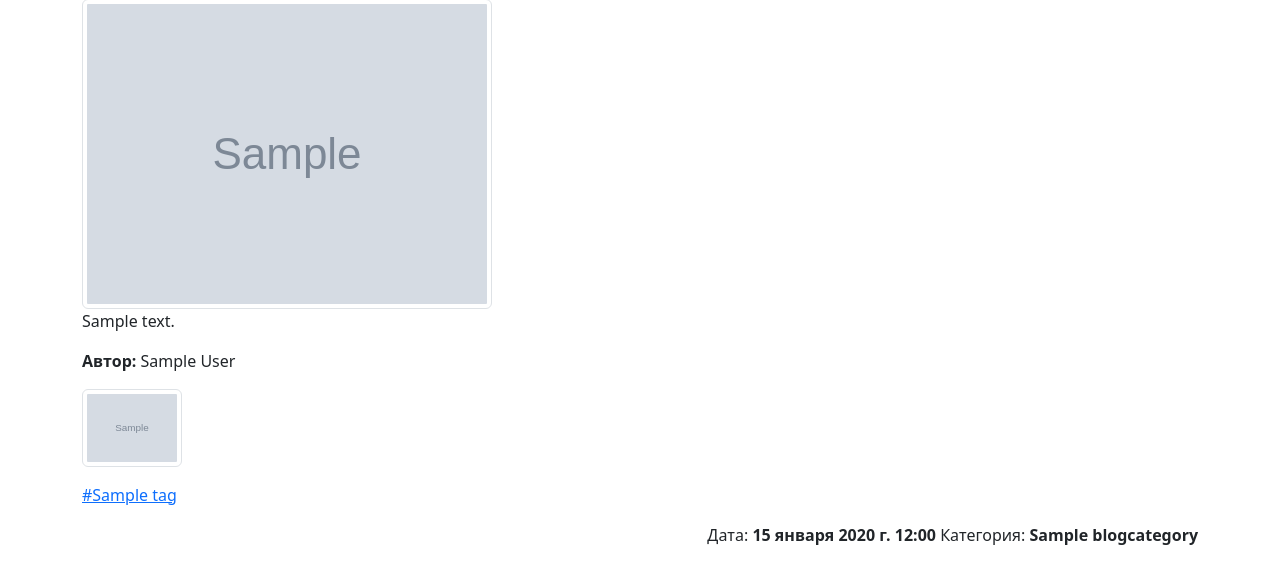
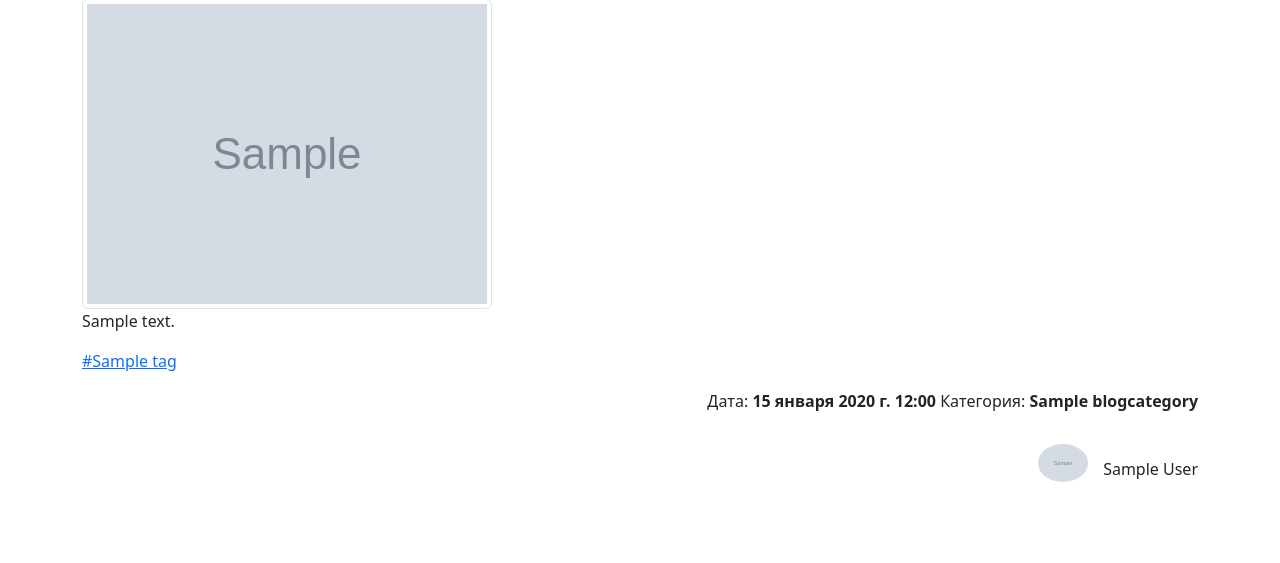
Before and after one commit to Regomal/Rob_in_Hoodie, a Django app: page /blog/1/1/ in a window 1280 px wide. Shown: the part 428-991 px from the top of the page. After the commit the page ends 910 px from the top, so only its background shows below. Run offline with Django 4.2, Linux system fonts and the light colour scheme; tables that the repository leaves empty hold one stand-in row (values such as "Sample post"); grey boxes marked "Sample" are stand-in pictures; parts of the project's set-up code (start-up, migrations or seed data) failed here and were passed over.

Commit message:
Author article 2

```diff
--- a/static/css/style.css
+++ b/static/css/style.css
@@ -40,3 +40,28 @@
     top: 3px;
     color: darkred;
 }
+.author{
+    height: 50px;
+    padding: 15px 0;
+    display: inline-block;
+    width: auto;
+    margin-bottom: 30px;
+}
+.author span{
+    float: left;
+}
+.avatar{
+    width: 50px;
+    border-radius: 100%;
+    overflow: hidden;
+    display: inline-block;
+}
+.avatar img{
+    width: 100%;
+}
+.author-name{
+    display: inline-block;
+    height: 50px;
+    line-height: 50px;
+    padding-left: 15px;
+}
--- a/templates/blog/article_view.html
+++ b/templates/blog/article_view.html
@@ -8,15 +8,15 @@
 
     <p>{{ article.text }}</p>
 
-    <p>
-        {% if article.user %}
-            <p><strong>Автор: </strong>{{article.user.first_name}} {{article.user.last_name}}</p>
-            {% if article.user.image %}
-                <img class="img-thumbnail" src="{{ article.user.image.url }}" width="100" alt="">
-            {% endif %}
-        {% endif %}
-
-    </p>
+{#    <p>#}
+{#        {% if article.user %}#}
+{#            <p><strong>Автор: </strong>{{article.user.first_name}} {{article.user.last_name}}</p>#}
+{#            {% if article.user.image %}#}
+{#                <img class="img-thumbnail" src="{{ article.user.image.url }}" width="100" alt="">#}
+{#            {% endif %}#}
+{#        {% endif %}#}
+{##}
+{#    </p>#}
 
     <p>
         {% for tag in article.tags.all %}
@@ -29,4 +29,22 @@
         Дата: <b>{{ article.publish_date }}</b>
         Категория: <b>{{ category.name }}</b>
     </p>
+
+     {% if article.user %}
+        <div class="text-end">
+            <div class="author">
+                {% if article.user.image %}
+                    <span class="avatar">
+                        <img src="{{ article.user.image_thumbnail.url }}" alt="">
+                    </span>
+                {% endif %}
+                {% if article.user.first_name %}
+                    <span class="author-name">{{ article.user.first_name }} {{ article.user.last_name }}</span>
+                {% else %}
+                    <span class="author-name">{{ article.user.username }}</span>
+                {% endif %}
+            </div>
+        </div>
+    {% endif %}
+
 {% endblock %}
```
